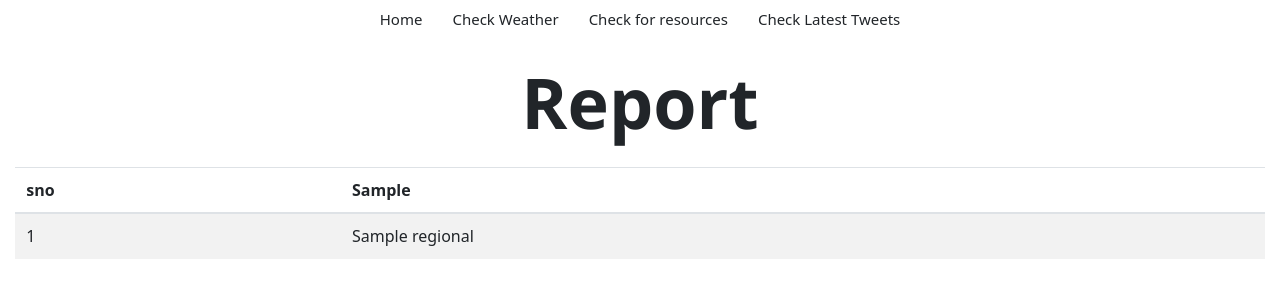
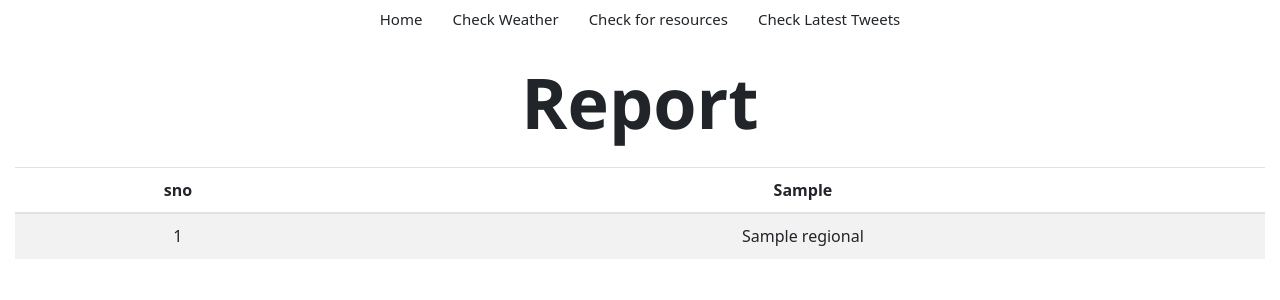
Before and after one commit to mihir1919/WeatherApp, a Django app: page /tes/ in a window 1280 px wide. Shown: the top 300 px of the page. Run offline with Django 3.2, Linux system fonts and the light colour scheme; tables that the repository leaves empty hold one stand-in row (values such as "Sample post"); a database or web service that is not in the repository returns one stand-in record (values such as "Sample title"); data that the repository does not hold is empty; some libraries are stand-ins or nearby versions.

Commit message:
Update tes.html

```diff
--- a/track/templates/track/tes.html
+++ b/track/templates/track/tes.html
@@ -2,11 +2,10 @@
 {% block content %}
 <br>
 <b><h1 style="font-size:70px;text-align:center;" >Report</h1></b>
-
 <br>
 <div style="text-align:center;margin:auto;" class="container-fluid">
 
-        <table class="table table-striped table-inverse table-responsive">
+        <table  style="text-align:center" class="table table-striped table-inverse table-responsive">
             <thead class="thead-inverse">
                 <tr>
                 <th>sno</th>
```
